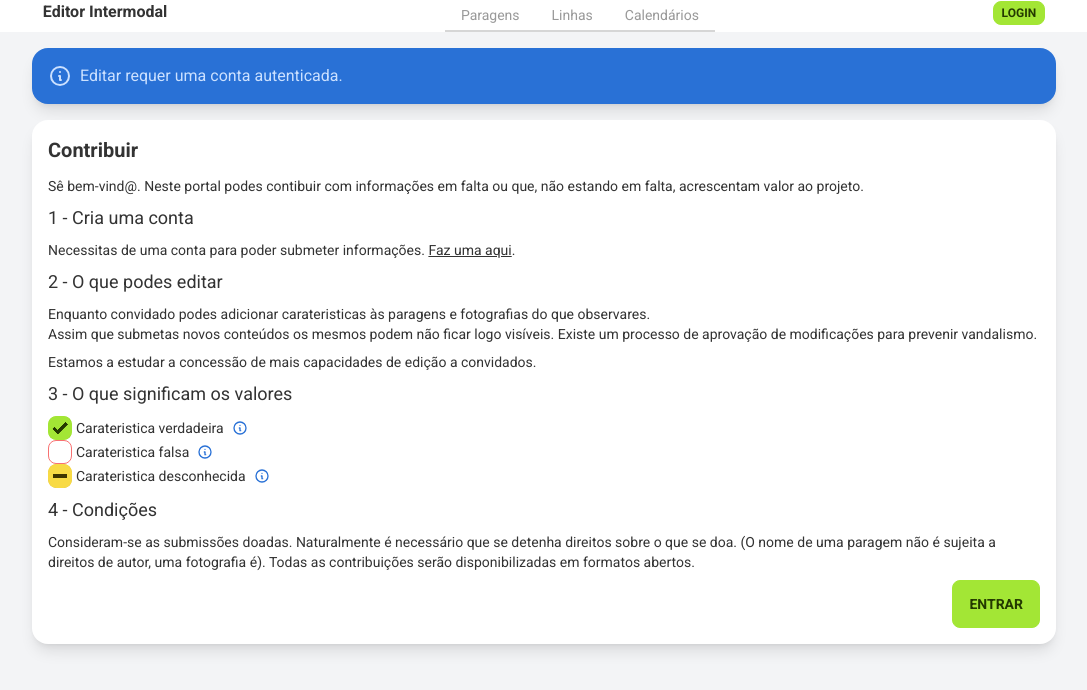
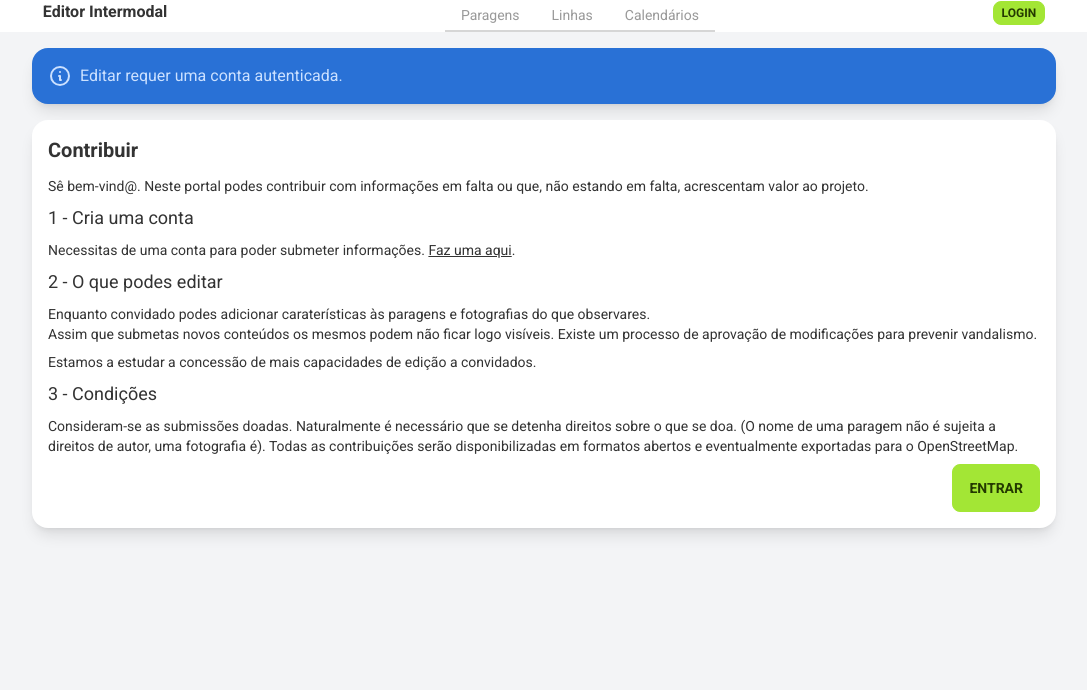
Before and after one commit to intermodalpt/web-editor, a SvelteKit app: page / in a window 1280 px wide. Shown: the top 690 px of the page, without its empty margins (96-1183 px from the left). Built offline with nearby package versions, Linux system fonts and the light colour scheme.

Commit message:
Drop now-useless bit from the index

```diff
--- a/src/routes/+page.svelte
+++ b/src/routes/+page.svelte
@@ -34,7 +34,7 @@
 		<div class="card-body">
 			<h1 class="card-title">Contribuir</h1>
 			<div>
-				Sê bem-vind@. Neste portal podes contibuir com informações em falta ou que, não estando em
+				Sê bem-vind@. Neste portal podes contribuir com informações em falta ou que, não estando em
 				falta, acrescentam valor ao projeto.
 			</div>
 			<h3 class="text-lg">1 - Cria uma conta</h3>
@@ -49,36 +49,18 @@
 			{/if}
 			<h3 class="text-lg">2 - O que podes editar</h3>
 			<p>
-				Enquanto convidado podes adicionar carateristicas às paragens e fotografias do que
+				Enquanto convidado podes adicionar caraterísticas às paragens e fotografias do que
 				observares.<br />
 				Assim que submetas novos conteúdos os mesmos podem não ficar logo visíveis. Existe um processo
 				de aprovação de modificações para prevenir vandalismo.
 			</p>
 			<p>Estamos a estudar a concessão de mais capacidades de edição a convidados.</p>
-
-			<h3 class="text-lg">3 - O que significam os valores</h3>
-			<p>
-				<StopCheckbox
-					text="Carateristica verdadeira"
-					description="Sabe-se que o valor é verdadeiro"
-					state={readable(true)}
-				/>
-				<StopCheckbox
-					text="Carateristica falsa"
-					description="Sabe-se que o valor é falso"
-					state={readable(false)}
-				/>
-				<StopCheckbox
-					text="Carateristica desconhecida"
-					description="Não se sabe o valor"
-					state={readable(null)}
-				/>
-			</p>
-			<h3 class="text-lg">4 - Condições</h3>
+			<h3 class="text-lg">3 - Condições</h3>
 			<div>
 				Consideram-se as submissões doadas. Naturalmente é necessário que se detenha direitos sobre
 				o que se doa. (O nome de uma paragem não é sujeita a direitos de autor, uma fotografia é).
-				Todas as contribuições serão disponibilizadas em formatos abertos.
+				Todas as contribuições serão disponibilizadas em formatos abertos e eventualmente exportadas
+				para o OpenStreetMap.
 			</div>
 			<div class="card-actions justify-end">
 				{#if !$token}
```
